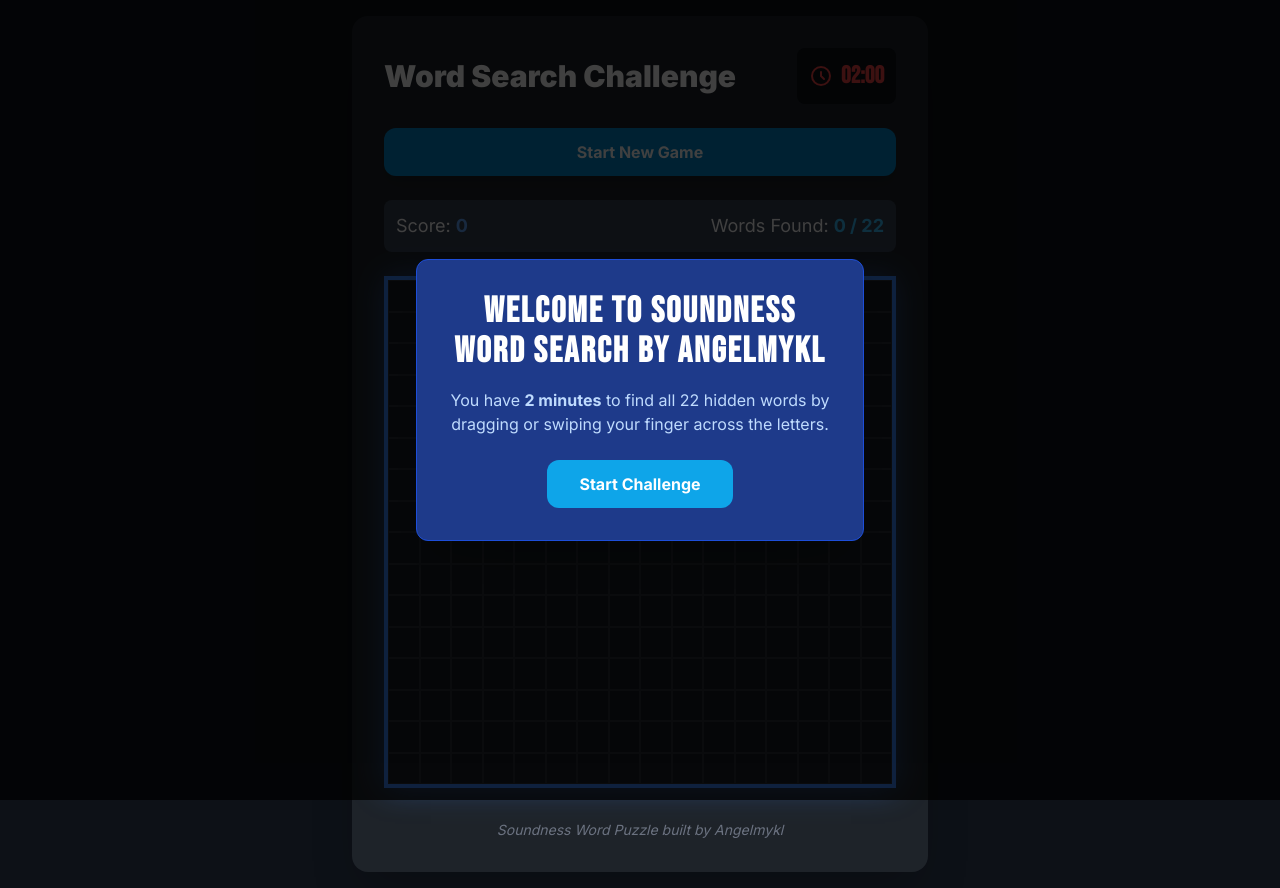
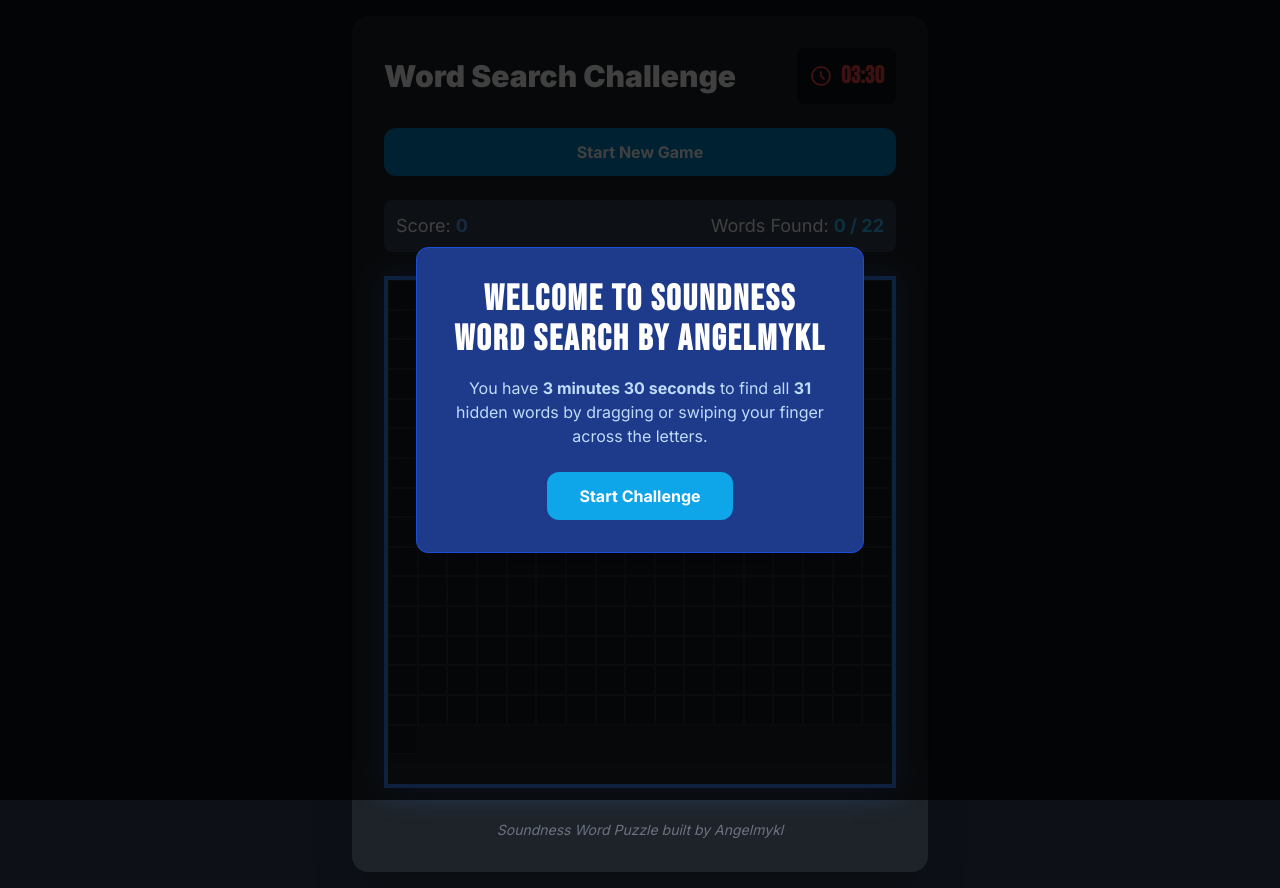
Before and after one commit to Angelmykl/Now-Puzzle-Soundness, a website: page soundness-word-puzzle/public/index.html in a window 1280 px wide. Drawn offline with nearby package versions, Linux system fonts and the light colour scheme.

Commit message:
Update timer and word count in index.html

```diff
--- a/soundness-word-puzzle/public/index.html
+++ b/soundness-word-puzzle/public/index.html
@@ -16,7 +16,7 @@
                 <svg xmlns="http://www.w3.org/2000/svg" class="h-6 w-6 text-red-500" fill="none" viewBox="0 0 24 24" stroke="currentColor" stroke-width="2">
                     <path stroke-linecap="round" stroke-linejoin="round" d="M12 8v4l3 3m6-3a9 9 0 11-18 0 9 9 0 0118 0z" />
                 </svg>
-                <span id="timer-display" class="timer-display text-2xl font-bold text-red-500">02:00</span>
+                <span id="timer-display" class="timer-display text-2xl font-bold text-red-500">03:30</span>
             </div>
         </div>
         <div class="flex space-x-3">
@@ -29,22 +29,26 @@
         </div>
         <div class="w-full flex justify-between p-3 bg-gray-700 rounded-lg text-white font-medium text-lg">
             <span>Score: <span id="score-display" class="font-bold text-blue-400">0</span></span>
-            <span>Words Found: <span id="words-solved-display" class="font-bold text-sky-400">0 / 22</span></span>
+            <span>Words Found: <span id="words-solved-display" class="font-bold text-sky-400">0 / 31</span></span>
         </div>
         <div id="crossword-grid-container" class="w-full">
-            <div id="crossword-grid" style="--grid-size: 16;"></div>
+            <div id="crossword-grid" style="--grid-size: 17;"></div>
         </div>
         <p class="text-sm text-gray-500 italic text-center pt-2">Soundness Word Puzzle built by Angelmykl</p>
     </div>
+
+    <!-- Start Modal -->
     <div id="start-modal" class="fixed inset-0 bg-black bg-opacity-75 z-50 flex items-center justify-center">
         <div class="bg-blue-900 p-8 rounded-xl max-w-md w-full text-center shadow-2xl border border-blue-700">
             <h2 class="score-modal-heading text-4xl font-extrabold text-white mb-4">Welcome to Soundness Word Search by Angelmykl</h2>
-            <p class="text-blue-200 mb-6">You have <strong>2 minutes</strong> to find all 22 hidden words by dragging or swiping your finger across the letters.</p>
+            <p class="text-blue-200 mb-6">You have <strong>3 minutes 30 seconds</strong> to find all <strong>31</strong> hidden words by dragging or swiping your finger across the letters.</p>
             <button onclick="closeStartModal(); startGame();" class="button-primary bg-sky-500 text-white font-bold py-3 px-8 rounded-xl hover:bg-sky-600 transition duration-150">
                 Start Challenge
             </button>
         </div>
     </div>
+
+    <!-- Score Modal -->
     <div id="score-modal" class="fixed inset-0 bg-black bg-opacity-75 z-50 hidden flex items-center justify-center">
         <div class="bg-white p-8 rounded-xl max-w-md w-full text-center shadow-2xl">
             <h2 id="modal-heading" class="score-modal-heading text-4xl font-extrabold text-blue-600 mb-4"></h2>
@@ -52,13 +56,14 @@
             <div class="bg-blue-50 p-4 rounded-lg mb-6">
                 <p class="text-lg font-semibold text-gray-700">Your Final Score:</p>
                 <p id="modal-score" class="text-5xl font-black text-blue-700 my-2"></p>
-                <p class="text-sm text-gray-500">Total Solved: <span id="modal-solved-words"></span> / <span id="modal-total-words">22</span></p>
+                <p class="text-sm text-gray-500">Total Solved: <span id="modal-solved-words"></span> / <span id="modal-total-words">31</span></p>
             </div>
             <button onclick="hideModal(); resetGame();" class="button-primary bg-blue-600 text-white font-bold py-3 px-8 rounded-xl hover:bg-blue-700">
                 Play Again
             </button>
         </div>
     </div>
+
     <script src="/script.js"></script>
 </body>
 </html>
```
